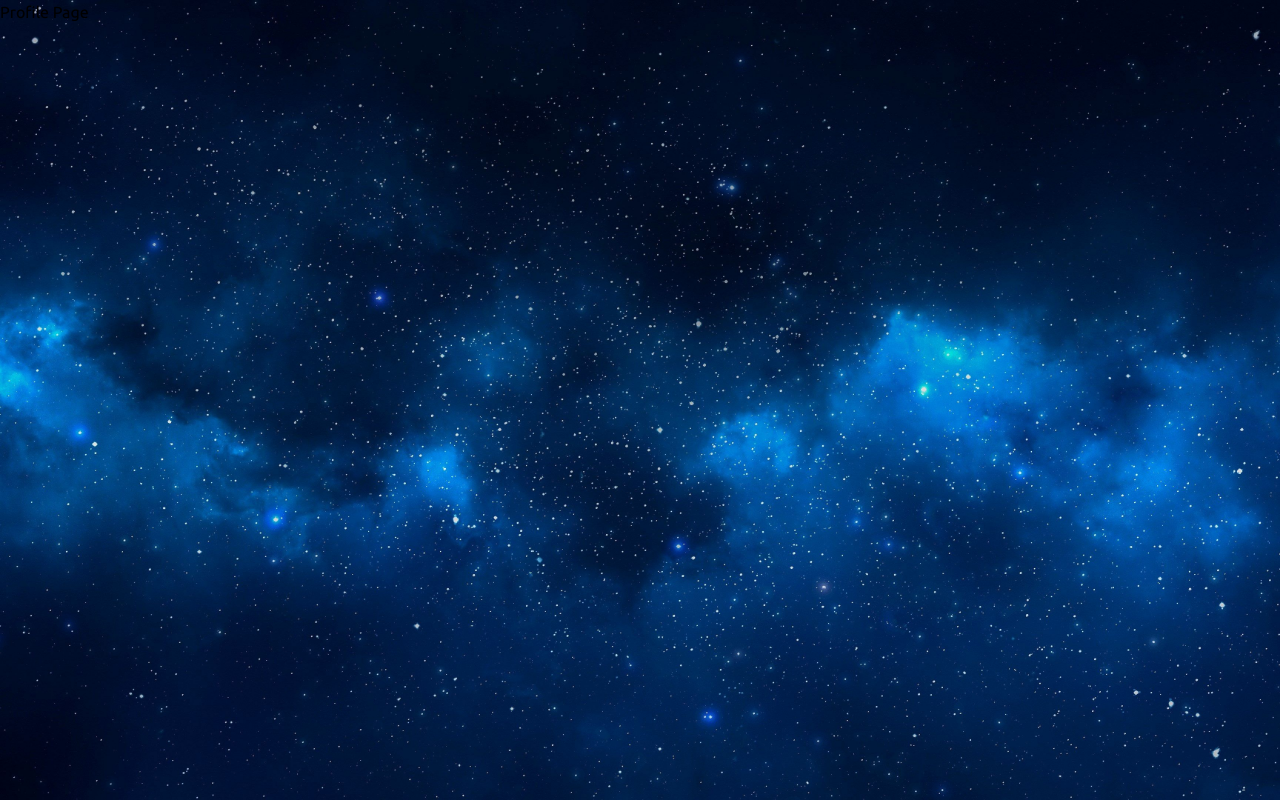
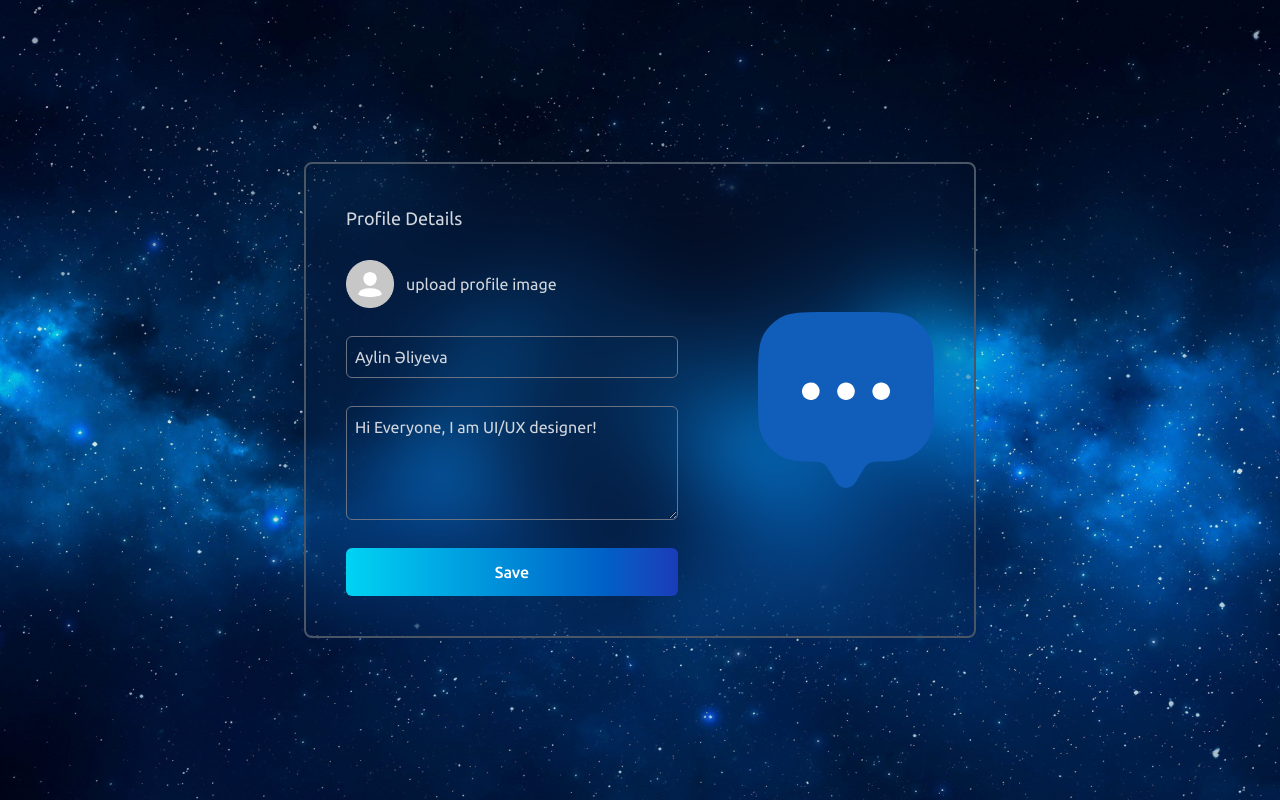
Before and after one commit to FidanEyyubova/Real_Time_Chat_App_MERN, a React (Vite) app: page /profile in a window 1280 px wide. Built offline with nearby package versions, Linux system fonts and the light colour scheme.

Commit message:
Profile-Info Page Design

```diff
--- a/src/pages/LoginPage.jsx
+++ b/src/pages/LoginPage.jsx
@@ -69,7 +69,7 @@
               required
             />
             <input
-              type="text"
+              type="password"
               onChange={(e) => setPassword(e.target.value)}
               value={password}
               className="p-2 border border-gray-500 rounded-md focus:outline-none
@@ -83,6 +83,7 @@
         {logstate === "Sign Up" && dataSubmitted && (
           <textarea
             onChange={(e) => setBio(e.target.value)}
+            value={bio}
             rows={4}
             className="p-2 border border-gray-500 rounded-md focus:outline-none
             "
--- a/src/pages/ProfilePage.jsx
+++ b/src/pages/ProfilePage.jsx
@@ -1,11 +1,80 @@
-import React from 'react'
+import { useState } from "react";
+import { useNavigate } from "react-router-dom";
+import assets from "../assets/data";
 
 const ProfilePage = () => {
+  const [selectedImg, setSelectedImg] = useState(null);
+  const navigate = useNavigate();
+  const [name, setName] = useState("Aylin Əliyeva");
+  const [bio, setBio] = useState("Hi Everyone, I am UI/UX designer!");
+
+  const handleSubmit = async (e) => {
+    e.preventDefault();
+    navigate("/");
+  };
+
   return (
-    <div>
-      <h1>Profile Page</h1>
+    <div className="min-h-screen bg-cover bg-no-repeat flex items-center justify-center">
+      <div
+        className="w-5/6 max-w-2xl backdrop-blur-2xl text-gray-300 border-2 border-gray-600
+      flex items-center justify-between max-sm:flex-col-reverse rounded-lg
+      "
+      >
+        <form onSubmit={handleSubmit} className="flex flex-col gap-7 p-10 flex-1">
+          <h3 className="text-lg">Profile Details</h3>
+          <label
+            htmlFor="avatar"
+            className="flex items-center gap-3 cursor-pointer"
+          >
+            <input
+              onChange={(e) => setSelectedImg(e.target.files[0])}
+              type="file"
+              id="avatar"
+              accept=".png,.jpg,.jpeg"
+              hidden
+            />
+            <img
+              src={
+                selectedImg
+                  ? URL.createObjectURL(selectedImg)
+                  : assets.avatar_icon
+              }
+              alt=""
+              className={`w-12 h-12 ${selectedImg && "rounded-full"}`}
+            />
+            upload profile image
+          </label>
+          <input
+            type="text"
+            onChange={(e) => setName(e.target.value)}
+            value={name}
+            placeholder="Your name"
+            className="p-2 border border-gray-500 rounded-md focus:outline-none"
+          />
+          <textarea
+            onChange={(e) => setBio(e.target.value)}
+            value={bio}
+            rows={4}
+            className="p-2 border border-gray-500 rounded-md focus:outline-none
+            "
+            placeholder="Write profile bio"
+            required
+          ></textarea>
+          <button
+            type="submit"
+            className="py-3 bg-gradient-to-r from-cyan-400 to-blue-800 text-white font-medium rounded-md cursor-pointer"
+          >
+            Save
+          </button>
+        </form>
+        <img
+          src={assets.logo_icon}
+          alt=""
+          className="max-w-44 aspect-square mx-10 max-sm:mt-10"
+        />
+      </div>
     </div>
-  )
-}
+  );
+};
 
-export default ProfilePage
+export default ProfilePage;
```
